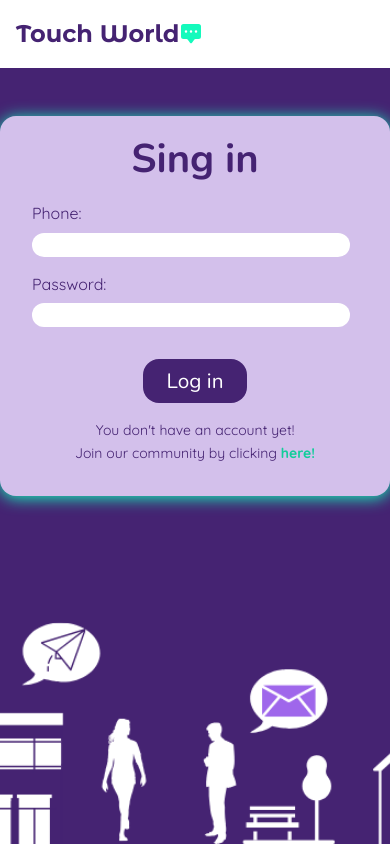
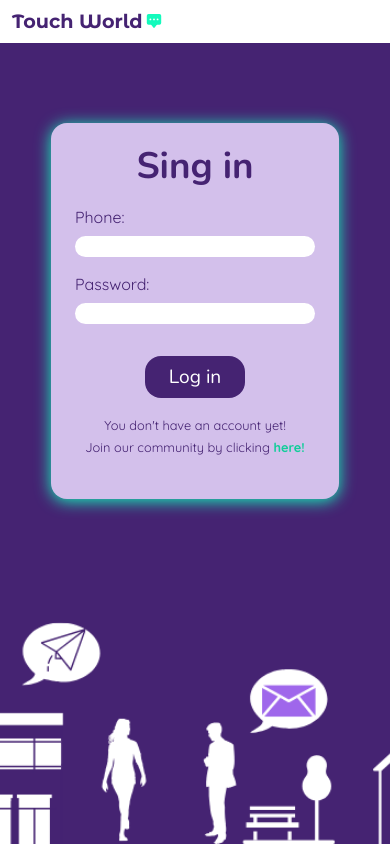
Before and after one commit to ValenCedano/Touch-me--Copia, a website built with webpack: page src/index.html in a window 390 px wide. Built offline with nearby package versions, Linux system fonts and the light colour scheme; some packages are replaced by stand-ins of ours.

Commit message:
Responsive

```diff
--- a/src/app/modules/getDataform.js
+++ b/src/app/modules/getDataform.js
@@ -1,7 +1,7 @@
 export const getDataForm = (form) => {
     const formData = new FormData(form);
     const jsonData = {};
-    console.log("formData.entries", formData.entries);
+    // console.log("formData.entries", formData.entries);
     for (const [key, value] of formData.entries()) {
       jsonData[key] = value;
     }
--- a/src/app/modules/validateDataLogin.js
+++ b/src/app/modules/validateDataLogin.js
@@ -11,7 +11,7 @@ export const validateDataLogin = async(jsonData) => {
             alert.textContent = "";
         });
         const existPhone= await getUser(endpoints.getAnUserByPhone(jsonData.phone));
-        console.log("existPhone",existPhone);
+        // console.log("existPhone",existPhone);
         if(existPhone){
             if(!(jsonData.password ==existPhone.password)){
                 const alert=document.getElementById("errorPassword");
--- a/src/app/modules/validateEmpyData.js
+++ b/src/app/modules/validateEmpyData.js
@@ -18,7 +18,6 @@
             alert.textContent = "";
         });
         emptyfields.forEach((field)=>{
-            console.log(field);
             const alertEmpty=document.getElementById(`error${field.charAt(0).toUpperCase() + field.slice(1)}`);
             alertEmpty.innerHTML=`empty field`
         })
--- a/src/app/scripts/index.js
+++ b/src/app/scripts/index.js
@@ -54,9 +54,7 @@ const chargeLogin=(contentMain)=>{
     form.addEventListener("submit", async(event) => {
         event.preventDefault();
         const data = getDataForm(form);
-        console.log("data",data);
         const userLogin= await validateDataLogin(data);
-        console.log("validation",userLogin);
         if(userLogin){
             localStorage.setItem("id_userLogin", userLogin.id);
             valuesAlert.title=`Welcome ${userLogin.name}`;
--- a/src/app/styles/style.scss
+++ b/src/app/styles/style.scss
@@ -2,20 +2,6 @@
 @import './modules/universals.scss';
 
 
-h2{
-    font-family: $logo-typography;
-    font-size: 1.5em;
-    color: $primary-color;
-    line-height:1.5em;
-}
-h1{
-    font-family: $typography-title;
-    font-size: 2.5em;
-}
-input[type="number"]::-webkit-inner-spin-button,
-input[type="number"]::-webkit-outer-spin-button {
-    -webkit-appearance: none;
-}
 form,
 input,textarea,
 button,p,
@@ -30,6 +16,10 @@ label {
     resize: none;
 }
 
+input[type="number"]::-webkit-inner-spin-button,
+input[type="number"]::-webkit-outer-spin-button {
+    -webkit-appearance: none;
+}
 body{
     min-height: 100vh;
     font-size: 100%;
@@ -39,10 +29,21 @@ body{
     // background-repeat: no-repeat;
     // background-position: center;
     // background-size: cover;
+}
+h2{
+    font-family: $logo-typography;
+    font-size: 1.5em;
+    color: $primary-color;
+    line-height:1.5em;
+}
+h1{
+    font-family: $typography-title;
+    font-size: 2.5em;
+}
 
-}
 .navbar{
     display: flex;
+    justify-content: flex-start;
     align-items: center;
     background-color: $white-color;
     padding: 1rem;
@@ -50,8 +51,10 @@ body{
         text-align:left;
     }
     svg{
+        width: 1.5rem;
+        height: 1.3rem;
         color: $btn-submit-color;
-        margin-left: 2px;
+        margin-left: 5px;
     }
 }
 
@@ -70,15 +73,15 @@ main{
     box-shadow: 0px 2px 16px 0px rgba(20,250,188,1);
     border-radius: 1rem;
     padding: 2rem;
-    margin: 3rem auto auto auto;
+    margin: 5rem auto auto auto;
     h1{
-        margin:0rem 3rem 1rem 3rem;
+        margin:0rem auto 1rem auto;
         text-align: center;
         color: $primary-color;
     }
     #form{
         overflow-y: scroll;
-        height: 25rem;
+        height: 20rem;
         &::-webkit-scrollbar:vertical {
             width: 0.5rem;
         }
@@ -90,24 +93,29 @@ main{
             border-radius: 1.2rem;
             border: 1px solid $white-color;
         }
+        .form-group{
+            input , textarea{
+                width: calc(100% - 1rem);
+                margin: 0.5rem 1rem 0rem 0rem;
+            }
+        }
     }
     .form-group{
         flex-direction: column;
         margin: 1rem 0rem;
         color:$primary-color;
         input , textarea{
-            width: calc(100% - 0.5rem);
+            width: 100%;
             background-color:$white-color;
             border-radius: 1rem;
-            margin: 0.5rem 0.5rem 0rem 0rem;
+            margin: 0.5rem 0rem 0rem 0rem;
             padding: 0rem 0.5rem;
         }
         input{
             height: 1.5rem;
+            &:focus{
+                border-color: 2px solid $primary-color;
             }
-        input:focus{
-            /* border: 2px solid var(--btn-submit-color); */
-            border: none;
         }
         span{
             color: $alert-span-color;
@@ -117,11 +125,15 @@ main{
         button{
             margin: 2rem auto 0rem auto;
             font-family: $typography-title;
-            font-size: 1.3em;
+            font-size: 1.2em;
             background-color: $primary-color;
             color: $white-color;
             border-radius: 1rem;
             padding: 0.5rem 1.5rem;
+            &:hover{
+                background-color: $btn-submit-color;
+                color: $primary-color;
+            }
         }
 
     }
@@ -130,9 +142,87 @@ main{
         font-size: 0.875em;
         text-align: center;
         a{
+            cursor: pointer;
             color:$link-color;
             font-weight: 800;
         }
     }
 
 }
+
+@media screen and (max-width: 768px){
+    h1{
+        font-size: 2.3em;
+    }
+
+    h2{
+        font-size: 1.3em;
+    }
+
+    .navbar{
+        svg{
+            width: 1.3rem;
+            height: 1.1rem;
+        }
+    }
+
+    .container__form{
+        h1{
+            margin:0rem 3rem 0.75rem 3rem;
+        }
+    }
+
+}
+
+
+@media screen and (max-width: 600px){
+    .container__form{
+        width: 22rem;
+        #form::-webkit-scrollbar:vertical {
+        width: 0.4rem;
+        }
+    }
+
+}
+
+@media screen and (max-width: 480px){
+    .navbar{
+        padding: 0.75rem;
+        h2{
+            font-size: 1.2em;
+            line-height: 1.2rem;
+        }
+        svg{
+            width: 1rem;
+            height: 0.9rem;
+            margin-left: 3px;
+        }
+    }
+
+    .container__form{
+        width: 18rem;
+        padding: 2rem 1.5rem;
+        margin: 5rem auto auto auto;
+        #form{
+            height: 20rem;
+            .form-group{
+                margin: 0.75rem 0rem;
+                input , textarea{
+                    width: calc(100% - 0.7rem);
+                    margin: 0.5rem 0.7rem 0rem 0rem;
+                }
+            }
+        }
+        .form-group{
+            input{
+                height: 1.3rem;
+            }
+        }
+        p{
+            font-size: 0.8em;
+            margin-bottom: 0.5rem;
+        }
+    }
+
+
+}
```
Lines whose indentation alone changed are shown as unchanged.
